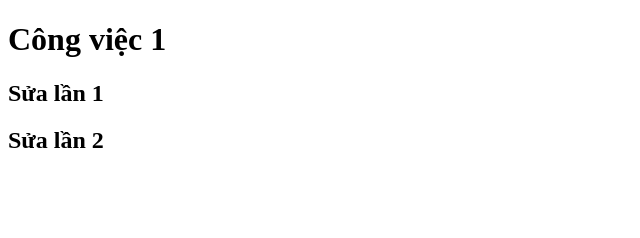
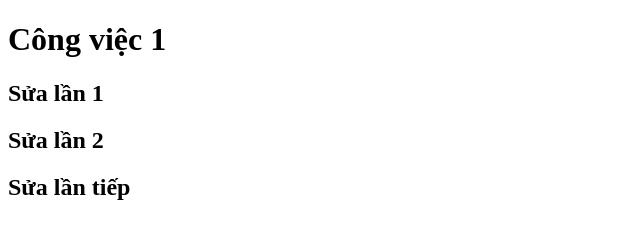
Before and after one commit to ManhAnh04/DuAn1, a plain HTML site: page index.html in a window 1280 px wide. Shown: the whole page, without its empty margins (0-640 px from the left). Drawn offline with Linux system fonts and the light colour scheme.

Commit message:
Sửa tiếp

```diff
--- a/index.html
+++ b/index.html
@@ -9,5 +9,6 @@
     <h1>Công việc 1</h1>
     <h2>Sửa lần 1</h2>
     <h2>Sửa lần 2</h2>
+    <h2>Sửa lần tiếp</h2>
   </body>
 </html>
```
